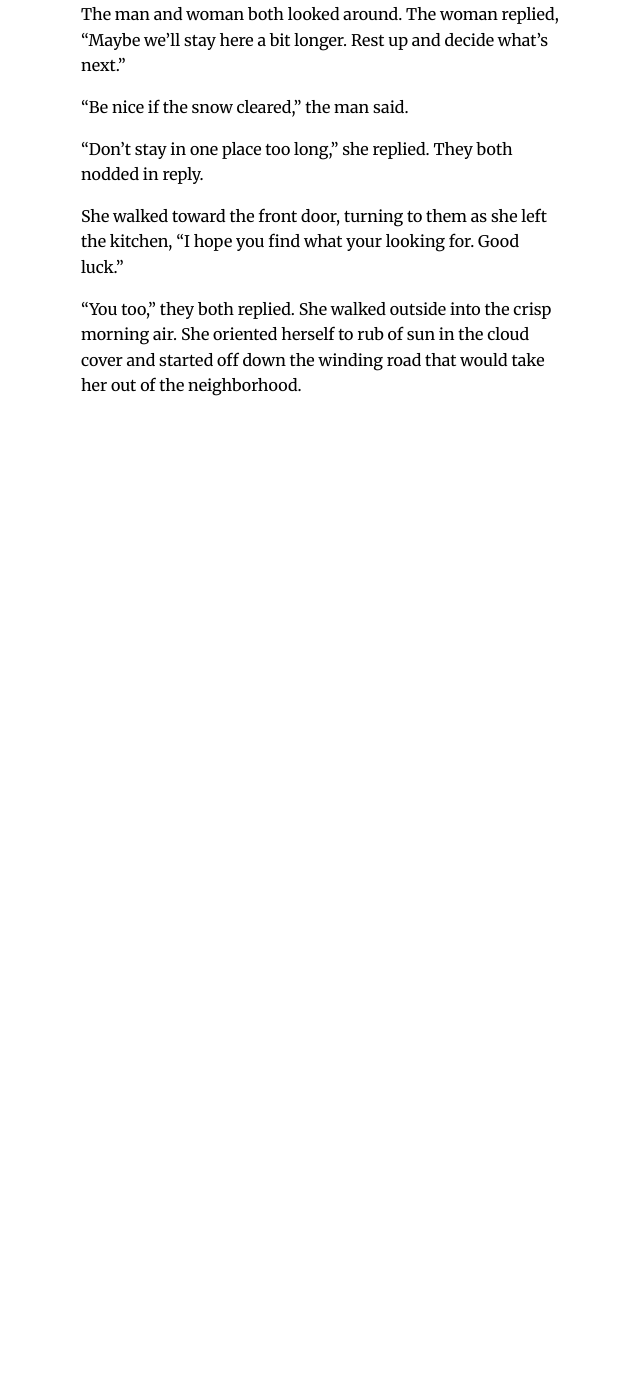
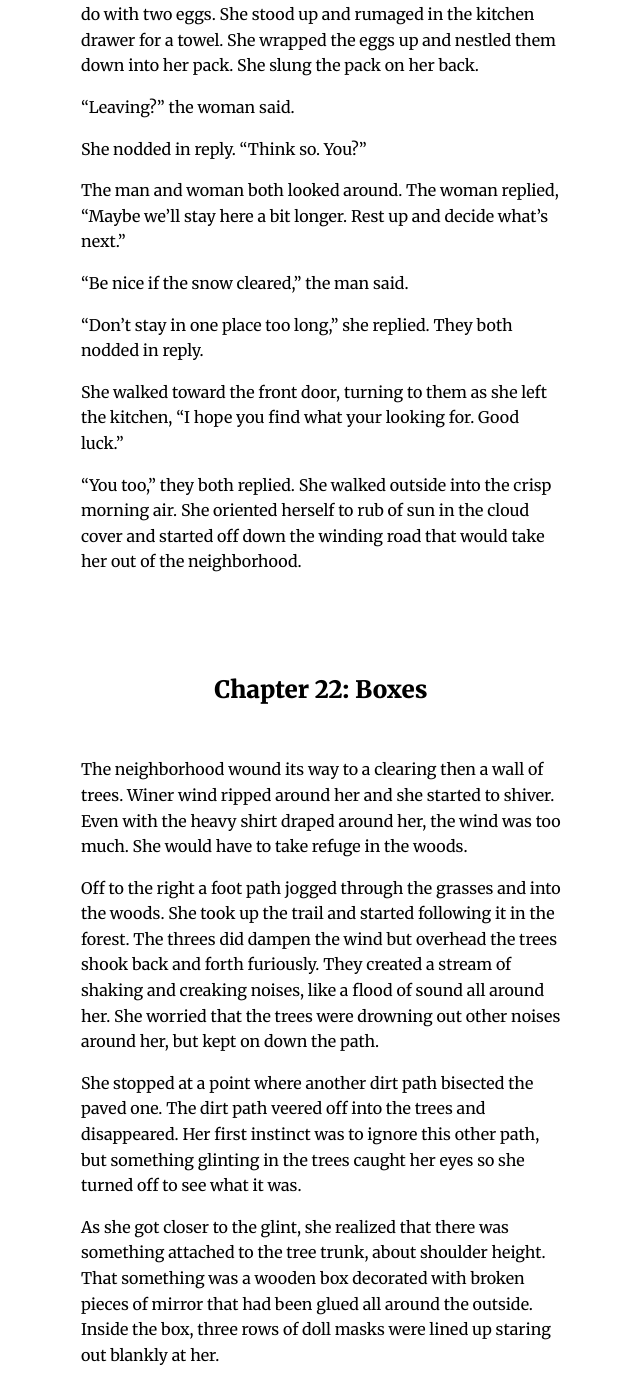
Before and after one commit to brodieaustin/building-300, a Jekyll site: the page built from index.markdown, in a window 1280 px wide and 1400 px high, scrolled down 155534 px. Shown: the whole window, without its empty margins (319-959 px from the left). Built offline with Jekyll 4.4.1, drawn with Linux system fonts in a browser that asks for light colours; our own code applies the rules of GitHub Pages for plain Markdown files; before the commit the page ends 155965 px from its top, so only the background shows below that; some of the changed text lies outside the part shown.

Commit message:
fixed ch 21 heading

```diff
--- a/index.markdown
+++ b/index.markdown
@@ -2093,7 +2093,7 @@ In all of the chaos, she was able to slip away unnoticed. She kept running throu
 
 The company town hadn't crushed the potential for this happen. She believed that maybe, she could find solace somewhere. She wished that the old man had been able to find his peace, but without his grandson, he was surely to feel nothing but loss for the rest of his days.
 
-Ch 21. The House
+# Ch 21. The House #
 
 There were so many broken lanes of road to pick and walk down. She chose one that seemed to veer back south and to the west. What started as a series of breathless brisk steps, eventually slowed to a plodding pace.
 
@@ -2287,3 +2287,13 @@ The man and woman both looked around. The woman replied, "Maybe we'll stay here
 She walked toward the front door, turning to them as she left the kitchen, "I hope you find what your looking for. Good luck."
 
 "You too," they both replied. She walked outside into the crisp morning air. She oriented herself to rub of sun in the cloud cover and started off down the winding road that would take her out of the neighborhood.
+
+# Chapter 22: Boxes #
+
+The neighborhood wound its way to a clearing then a wall of trees. Winer wind ripped around her and she started to shiver. Even with the heavy shirt draped around her, the wind was too much. She would have to take refuge in the woods.
+
+Off to the right a foot path jogged through the grasses and into the woods. She took up the trail and started following it in the forest. The threes did dampen the wind but overhead the trees shook back and forth furiously. They created a stream of shaking and creaking noises, like a flood of sound all around her. She worried that the trees were drowning out other noises around her, but kept on down the path.
+
+She stopped at a point where another dirt path bisected the paved one. The dirt path veered off into the trees and disappeared. Her first instinct was to ignore this other path, but something glinting in the trees caught her eyes so she turned off to see what it was.
+
+As she got closer to the glint, she realized that there was something attached to the tree trunk, about shoulder height. That something was a wooden box decorated with broken pieces of mirror that had been glued all around the outside. Inside the box, three rows of doll masks were lined up staring out blankly at her.
```
